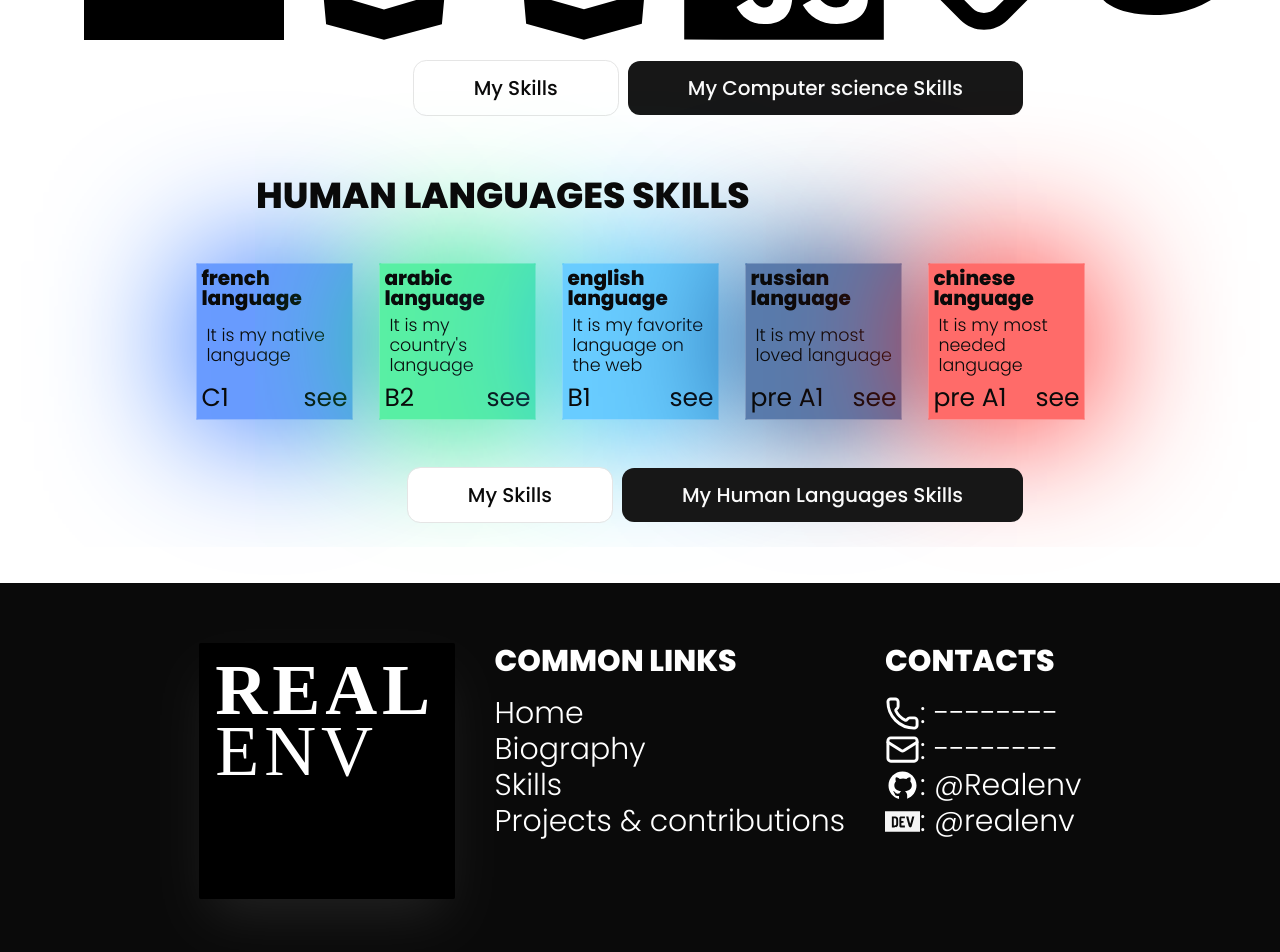
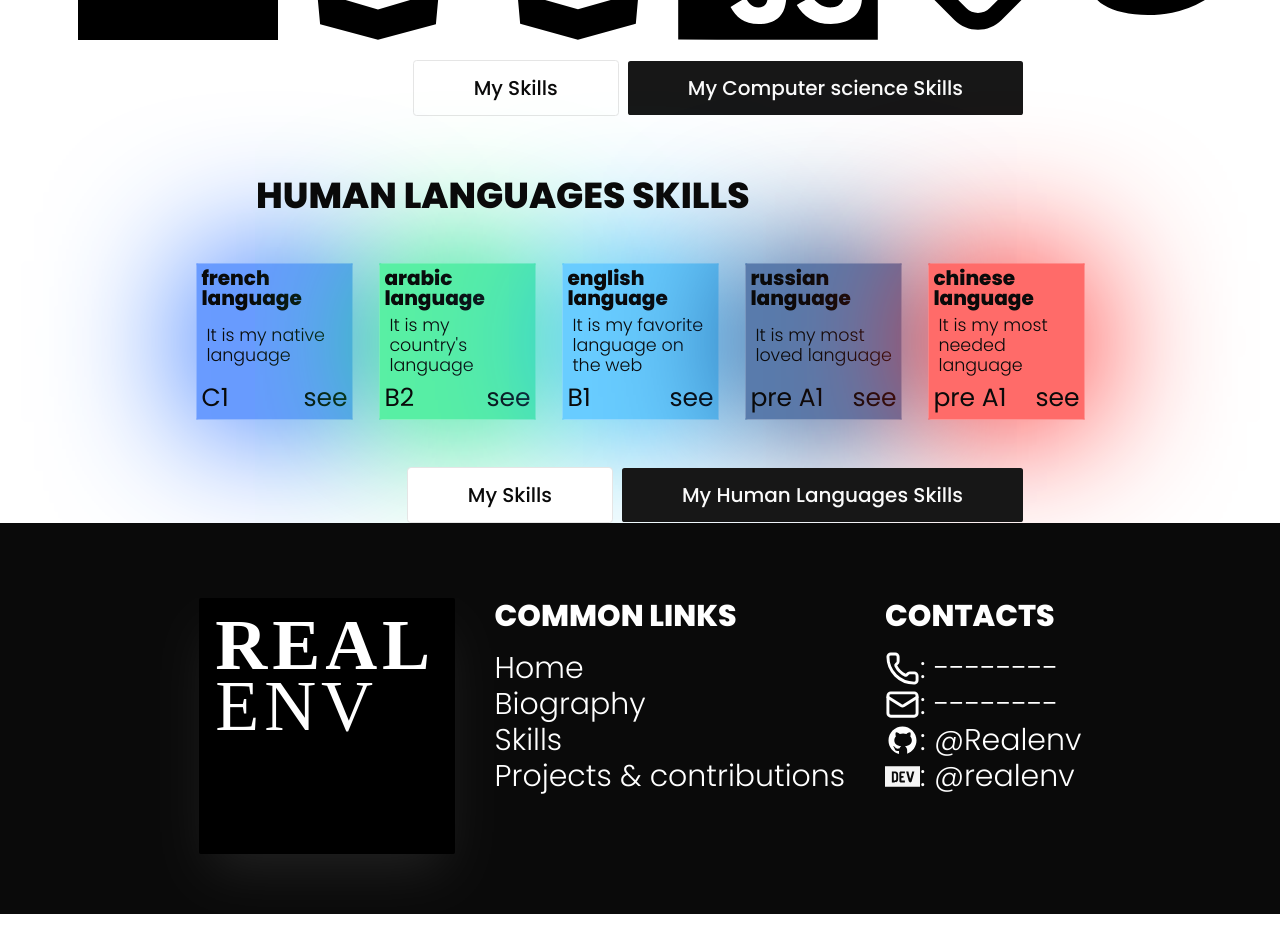
Before and after one commit to Realenv/realenv-s-website, a Next.js app: page / in a window 1280 px wide. Shown: the part 1486-2438 px from the top of the page. After the commit the page ends 2400 px from the top, so only its background shows below. Built offline with nearby package versions, Linux system fonts and the light colour scheme.

Commit message:
Finalizing the home page, and creating the sub pages, just creating the page.tsx files

```diff
--- a/src/app/components/footer/index.module.css
+++ b/src/app/components/footer/index.module.css
@@ -2,7 +2,7 @@
 @reference "../../globals.css";
 @layer utilities{
     .footerStyle {
-        @apply p-15 flex bg-foreground text-background flex-wrap gap-10 2xl:gap-19 justify-center;
+        @apply p-15 pt-0 flex bg-foreground text-background flex-wrap gap-10 2xl:gap-19 justify-center;
     }
     .footerStyle > div {
         @apply flex flex-col gap-4;
--- a/src/app/components/footer/index.tsx
+++ b/src/app/components/footer/index.tsx
@@ -12,17 +12,17 @@ const pt_sans = PT_Sans({
 const Footer = () => {
     const iconSize = "35";
     return (
-        <footer className={`${styles.footerStyle} auto-sizing-base ${pt_sans.variable} mt-15`}>
+        <footer className={`${styles.footerStyle} auto-sizing-base ${pt_sans.variable}`}>
             <div>
                 <Image loading="lazy" src="/realenv.svg" width={256} height={256} alt="realenv" className="shadow-2xl rounded-xs shadow-white/10 dark:shadow-gray-600" />
             </div>
             <div>
                 <h3>Common links</h3>
                 <div>
-                    <Link href="">Home</Link>
-                    <Link href="/home">Biography</Link>
-                    <Link href="/home">Skills</Link>
-                    <Link href="/home">Projects & contributions</Link>
+                    <Link href="/">Home</Link>
+                    <Link href="/aboutme/biograghy">Biography</Link>
+                    <Link href="/skills">Skills</Link>
+                    <Link href="/projects">Projects & contributions</Link>
                 </div>
             </div>
             <div>
--- a/src/app/components/header/index.tsx
+++ b/src/app/components/header/index.tsx
@@ -8,7 +8,7 @@ const Header = () => {
     return (
         <header className={`height-of-header ${styles.headerComponent}`}>
             <div>
-                <Link href="" className="bg-black font-extrabold mr-2 text-white text-xl px-4 py-2">REAL <span className="font-extralight">ENV</span></Link>
+                <Link href="/" className="bg-black font-extrabold mr-2 text-white text-xl px-4 py-2">REAL <span className="font-extralight">ENV</span></Link>
                 <div className="hidden 2md:block "><NavigationHeader/></div>
             </div>
             <div>
--- a/src/app/components/homecarousel.tsx
+++ b/src/app/components/homecarousel.tsx
@@ -54,7 +54,7 @@ const HomeCarousel = () => {
   const [backgroundColor, setBackgroundColor] = React.useState(items[0].bg);
   return (
     <>
-      <div className="height-of-header w-full z-25 fixed top-0" style={{background: backgroundColor}}></div>
+      <div className="height-of-header w-full z-21 fixed top-0" style={{background: backgroundColor}}></div>
       <div className="hero-style" style={{background: backgroundColor}}>
 
         <Carousel
--- a/src/app/globals.css
+++ b/src/app/globals.css
@@ -76,7 +76,7 @@
   --chart-3: oklch(0.439 0 0);
   --chart-4: oklch(0.371 0 0);
   --chart-5: oklch(0.269 0 0);
-  --radius: 0.825rem;
+  --radius: 0.225rem;
   --sidebar: oklch(0.985 0 0);
   --sidebar-foreground: oklch(0.145 0 0);
   --sidebar-primary: oklch(0.205 0 0);
@@ -151,10 +151,10 @@
     @apply px-5 h-9 text-sm sm:text-base sm:h-10 md:text-lg md:px-10 md:h-12 lg:text-xl lg:h-12 xl:px-15 xl:text-xl xl:h-14 2xl:text-2xl
   }
   .hero-style{
-    @apply px-[55px] sm:px-[15vw] xl:px-[25vw];
+    @apply px-[15px] xs:px-[25px] 2xs:px-[45px] sm:px-[15vw] xl:px-[25vw];
   }
   .hero-xl-style{
-    @apply px-[55px] sm:px-[11vw] xl:px-[20vw];
+    @apply px-[15px] xs:px-[25px] 2xs:px-[45px] sm:px-[11vw] xl:px-[20vw];
   }
   .dark .icon-to-invert{
     filter:invert(1);
--- a/src/app/layout.tsx
+++ b/src/app/layout.tsx
@@ -28,9 +28,9 @@ export default function RootLayout({
     >
       <body className="min-h-full flex flex-col justify-between overflow-x-hidden">
         <Header/>
-
-      <div className="height-of-header w-full"></div>
-        {children}
+        <div className="height-of-header sticky top-0 left-0 z-20 bg-background w-full"></div>
+        <div className="grow">{children}</div>
+        <div className="height-of-header sticky top-0 left-0 z-23 bg-foreground w-full"></div>
         <Footer/>
       </body>
     </html>
--- a/src/app/page.tsx
+++ b/src/app/page.tsx
@@ -8,7 +8,7 @@ const Home = () => {
   return (
     <>
       <HomeCarousel/>
-      <div className="height-of-header bg-background/95 z-50 sticky top-0"></div>
+      <div className="height-of-header bg-background/95 z-22 sticky top-0"></div>
       <div className="w-full flex justify-center">
         <AboutMe/>
       </div>
```
Also changed, not shown: src/app/aboutme/page.tsx (added), src/app/projects/page.tsx (added), src/app/skills/page.tsx (added).
